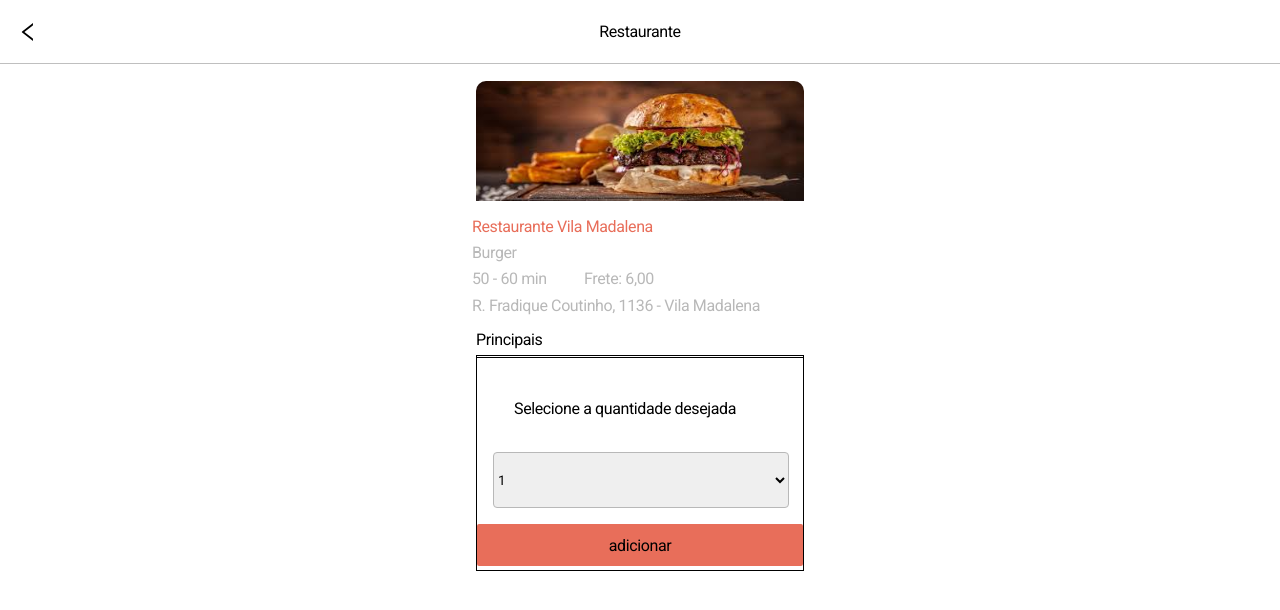
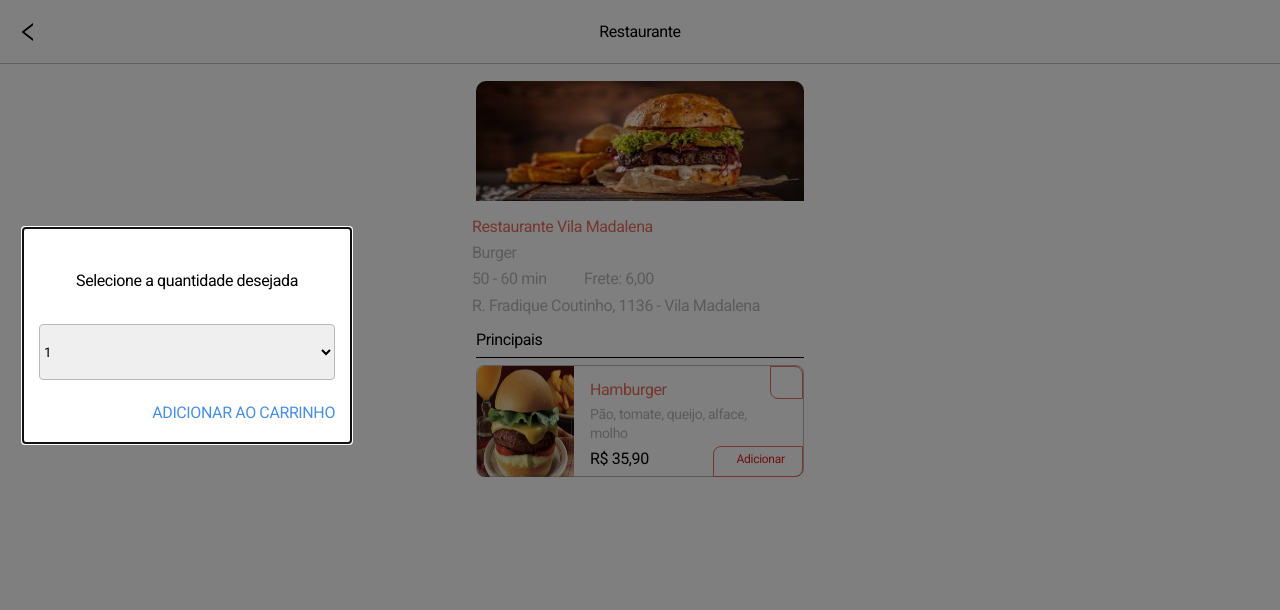
Before and after one commit to future4code/jackson-labe-food5, a React (Create React App) app: page /detalhes-restaurante in a window 1280 px wide. Both pictures are taken after a click on the element "Adicionar". Shown: the top 610 px of the page. Built offline with nearby package versions, Linux system fonts and the light colour scheme.

Commit message:
termino do detalhes de produto com janela interativa

```diff
--- a/src/screens/LoginPage/LoginForm.js
+++ b/src/screens/LoginPage/LoginForm.js
@@ -9,6 +9,7 @@ import { Button } from '../../styles/atoms'
 import useForm from './useForm'
 import {useHistory} from 'react-router-dom'
 import {login} from '../../services/user'
+import CircularProgress from '@material-ui/core/CircularProgress'
 
 const LoginForm = () => {
   const [showPassword, setShowPassword] = useState(false)
@@ -68,7 +69,7 @@ const LoginForm = () => {
         type="submit"
         onClick={onClickLogin}
         >
-          {isLoading ? <p>carregando</p> : <>Entrar</>}
+          {isLoading ? <CircularProgress color={'inherit'} size={24}/> : <>Entrar</>}
           </Button>
       </Form>
   );
--- a/src/screens/RestaurantPage/CardProducts.js
+++ b/src/screens/RestaurantPage/CardProducts.js
@@ -1,4 +1,4 @@
-import React, {useState} from 'react';
+import React, {useEffect, useState} from 'react';
 import {
   Container,
   ContainerProduct,
@@ -7,24 +7,45 @@ import {
   Quantidity,
   ContQuantidity,
   BottomAdicionar,
-  ContAdd
+  ContAdd,
+  Form,
+  ContainerAll
 
 } from './styled-restaurant-page'
 import ImgCard from '../../Img/hamburger.jpg'
-import CardQuantidity from '../../components/CardQuantidity';
-
+import Modal from '@material-ui/core/Modal';
+import { goToRestaurantPage } from '../../navigation/Coordinator';
+import {useHistory} from 'react-router-dom'
 
 const CardProducts = () => {
-    const [cardQuantidity, setCardQuantidity] = useState(false)
+    const history = useHistory()
+    const [selectValue, setSelectValue] = useState("")
+    const [open, setOpen] = React.useState(false);
 
-    const onClickAdd = () => {
-        setCardQuantidity(true)
+  const handleOpen = () => {
+    setOpen(true);
+  };
+
+  const handleClose = () => {
+    setOpen(false);
+  };
+
+  const onChangeValue = (event) => {
+      setSelectValue(event.target.value)
+  }
+  const onClickValue = (event) => {
+    event.preventDefault()
+    const element = document.getElementById('value_form')
+    const isValid = element.checkValidity()
+    element.reportValidity()
+    if (isValid) {
+      handleClose()
     }
-    if (cardQuantidity) {
-        return (
-            <CardQuantidity />
-        )
-    }
+  }
+const removeValue = () => {
+    setSelectValue("")
+}
+
   return (
     <Container>
         <ContainerProduct>
@@ -32,7 +53,7 @@ const CardProducts = () => {
             <ContainerDetails>
                 <ContQuantidity>
                     <Quantidity>
-                        <p>0</p>
+                        {selectValue ? <></> : <p>{selectValue}</p>}
                     </Quantidity>
                 </ContQuantidity>
                 <p>Hamburger</p>
@@ -40,8 +61,34 @@ const CardProducts = () => {
                 <ContAdd>
                     <h4>R$ 35,90</h4>
                     <BottomAdicionar>
-                        <p onClick={onClickAdd}>Adicionar</p>
+                        {selectValue ? <p onClick={removeValue}>Remover</p> : <p onClick={handleOpen}>Adicionar</p> }
                     </BottomAdicionar>
+                    <Modal
+                        aria-labelledby="simple-modal-title"
+                        aria-describedby="simple-modal-description"
+                        open={open}
+                        onClose={handleClose}
+                    >
+                        <ContainerAll>
+                            <p>Selecione a quantidade desejada</p>
+                            <Form id='value_form'>
+                                <select
+                                    name={selectValue}
+                                    value={selectValue}
+                                    onChange={onChangeValue}
+
+                                >
+                                    <option value="1" selected> 1</option>
+                                    <option value="2"> 2</option>
+                                    <option value="3"> 3</option>
+                                    <option value="4"> 4</option>
+                                    <option value="5"> 5</option>
+                                    <option value="6"> 6</option>
+                                </select>
+                                    <p type="submit" onClick={onClickValue}>ADICIONAR AO CARRINHO</p>
+                            </Form>
+                        </ContainerAll>
+                    </Modal>
                 </ContAdd>
             </ContainerDetails>
         </ContainerProduct>
--- a/src/screens/RestaurantPage/styled-restaurant-page.js
+++ b/src/screens/RestaurantPage/styled-restaurant-page.js
@@ -237,6 +237,9 @@ export const BottomAdicionar = styled.div`
   letter-spacing: -0.29px;
   text-align: center;
   color: #e02020;
+  &:active {
+        color: black;
+    }
   }
 
 `
@@ -261,3 +264,67 @@ export const ContAdd = styled.div`
   }
 
 `
+export const ContainerAll = styled.div`
+  width: 328px;
+  height: 214px;
+  background-color: white;
+  margin: 228px 16px 196px 23px;
+  display: flex;
+  flex-direction: column;
+
+    p{
+        width: 296px;
+        height: 18px;
+        font-family: Roboto;
+        font-size: 16px;
+        font-weight: normal;
+        font-stretch: normal;
+        font-style: normal;
+        line-height: normal;
+        letter-spacing: -0.39px;
+        text-align: center;
+        color: var(--black);
+        margin-top: 43px;
+        margin-left: 16px;
+    }
+`
+export const Form = styled.form`
+  display: flex;
+  flex-direction: column;
+
+  option {
+    width: 232px;
+    height: 18px;
+    font-family: Roboto;
+    font-size: 16px;
+    font-weight: normal;
+    font-stretch: normal;
+    font-style: normal;
+    line-height: normal;
+    letter-spacing: -0.39px;
+    color: var(--black);
+    margin: 0px 16px 0px 16px;
+  }
+
+  select {
+    width: 296px;
+    height: 56px;
+    border-radius: 4px;
+    border: solid 1px #b8b8b8;
+    margin: 19px 16px 0px 16px
+  }
+  p {
+    width: 183px;
+    height: 19px;
+    font-family: Roboto;
+    font-size: 16px;
+    font-weight: normal;
+    font-stretch: normal;
+    font-style: normal;
+    line-height: normal;
+    letter-spacing: -0.39px;
+    text-align: right;
+    color: #4a90e2;
+    margin: 23px 5px 21px 129px;
+  }
+`
--- a/src/services/user.js
+++ b/src/services/user.js
@@ -1,7 +1,7 @@
 import axios from 'axios'
 import { goToHomepage } from '../navigation/Coordinator'
 
-const baseUrl = "https://us-central1-missao-newton.cloudfunctions.net/rappi4"
+const baseUrl = "https://us-central1-missao-newton.cloudfunctions.net/rappi4A"
 
 export const login = (body, history, setIsLoading) => {
   setIsLoading(true)
```
